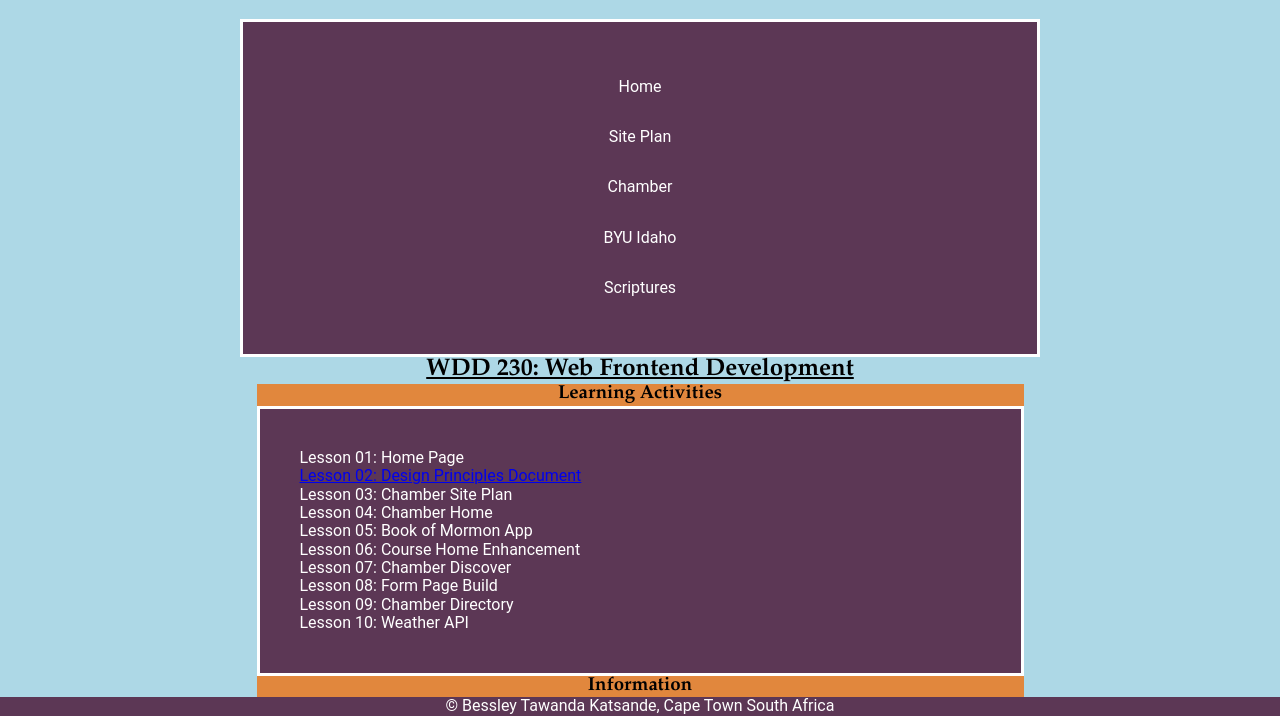
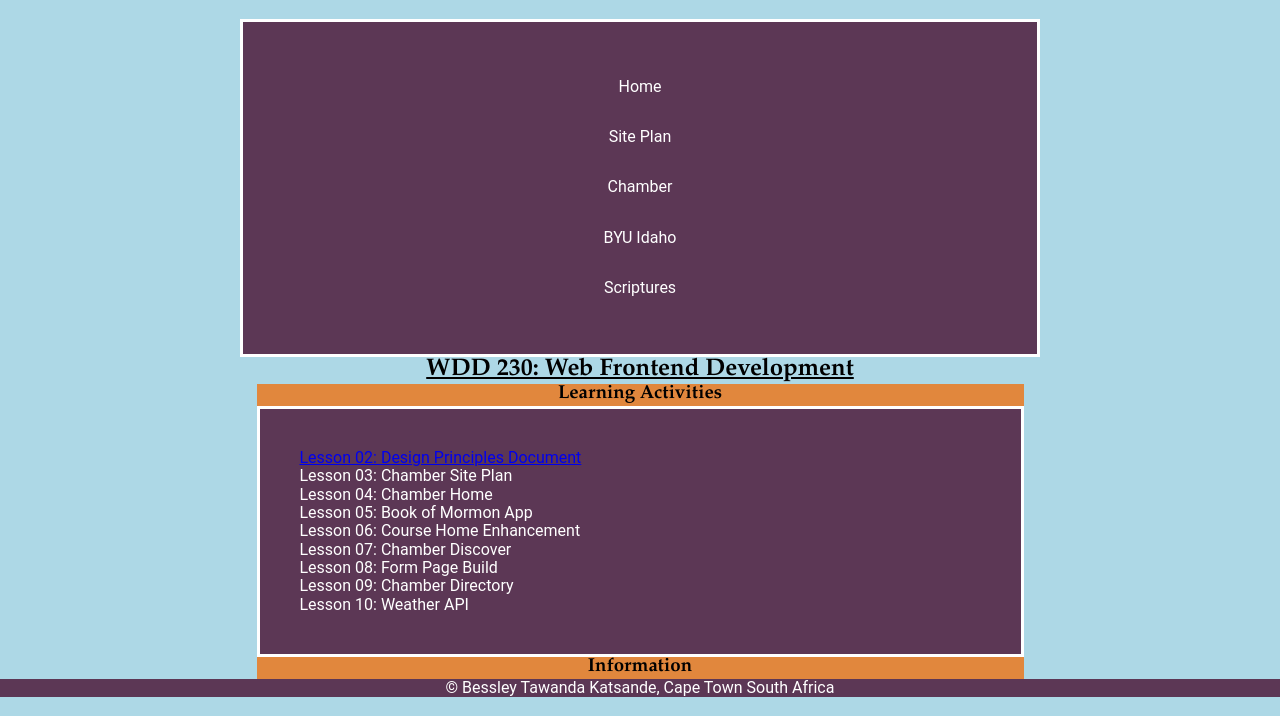
Before and after one commit to BessleyTKatsande/wdd230, a plain HTML site: page index.html in a window 1280 px wide. Shown: the part 221-937 px from the top of the page. Drawn offline with Linux system fonts and the light colour scheme.

Commit message:
Add files via upload

```diff
--- a/index.html
+++ b/index.html
@@ -36,7 +36,6 @@
         <section attribute="card">
             <h3>Learning Activities</h3>
             <ul class="a">
-                    <li><a>Lesson 01: Home Page</a></li>
                     <li><a href="https://bessleytkatsande.github.io/wdd230/lesson02/design-principles.html">Lesson 02: Design Principles Document</a></li>
                     <li><a>Lesson 03: Chamber Site Plan</a></li>
                     <li><a>Lesson 04: Chamber Home</a></li>
```
